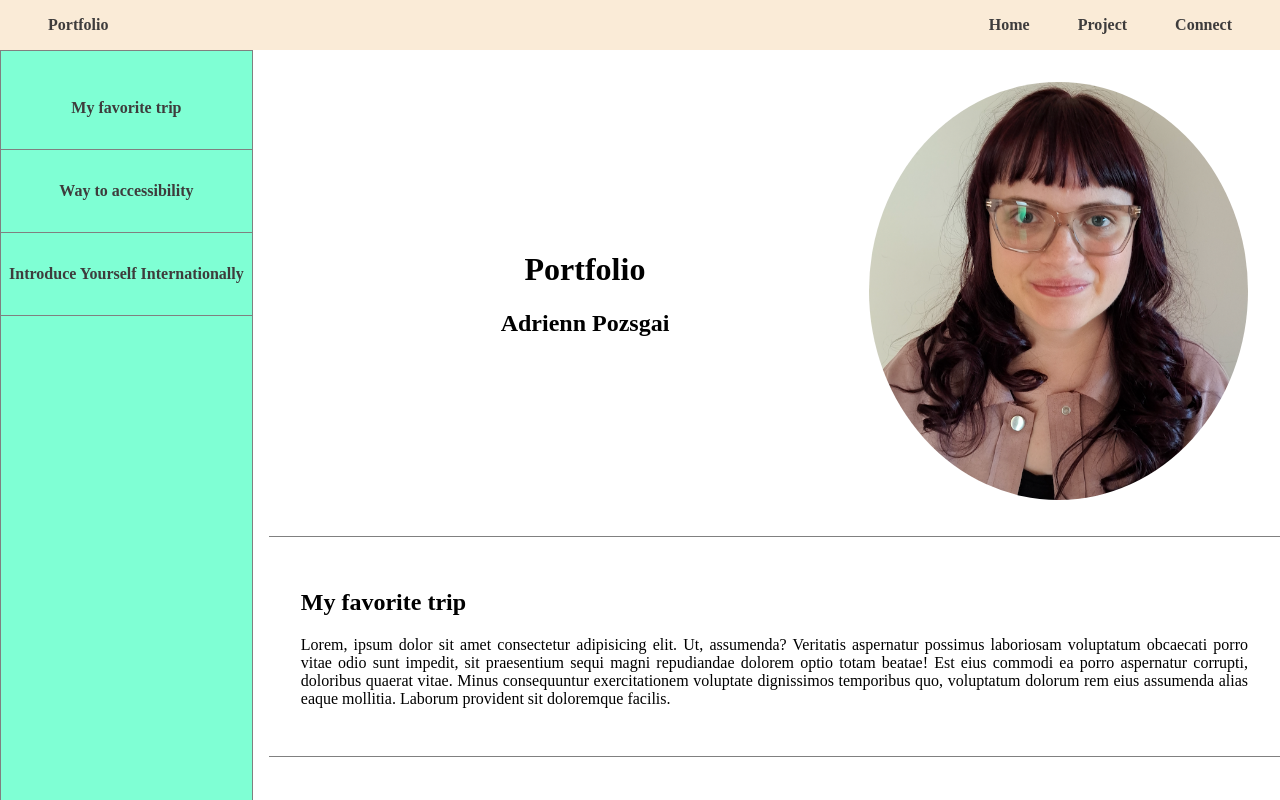
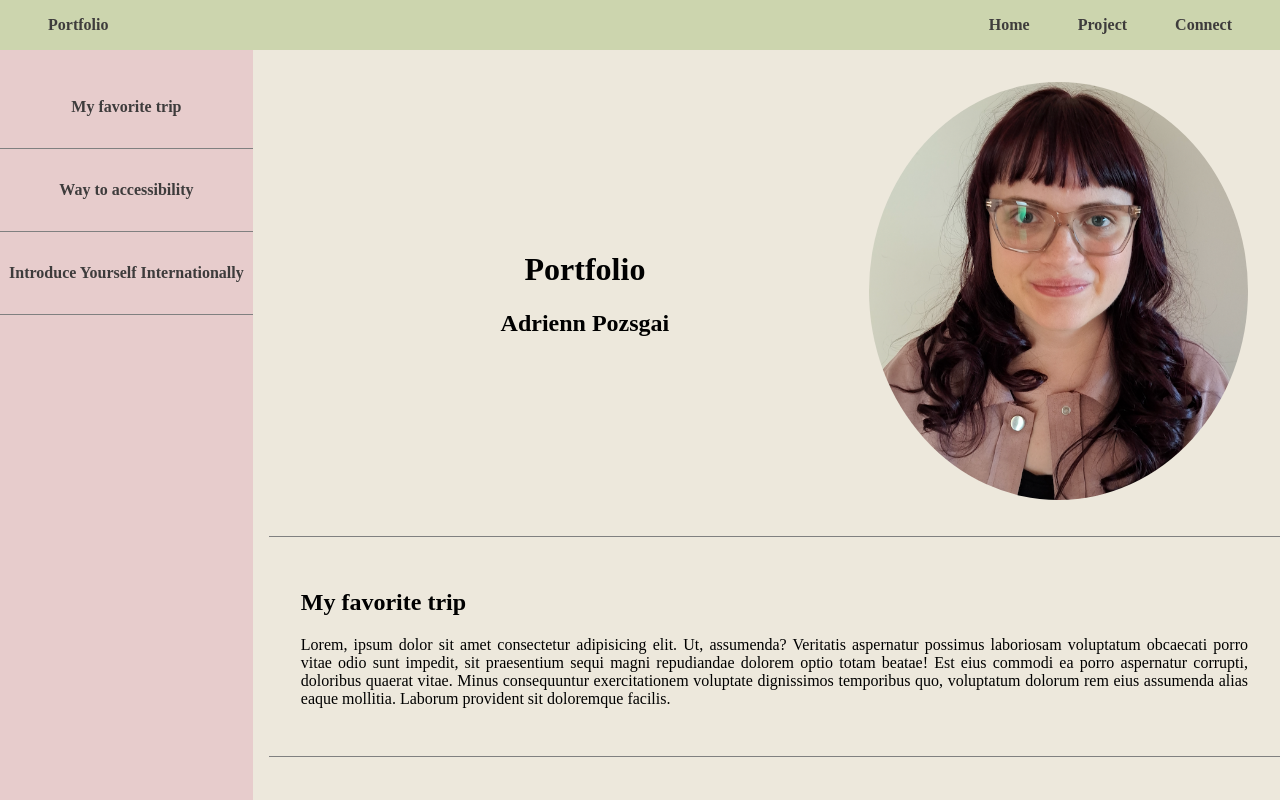
Before and after one commit to Apozsgai97/my-portfolio, a plain HTML site: page frontend/index.html in a window 1280 px wide. Shown: the top 800 px of the page. Drawn offline with Linux system fonts and the light colour scheme.

Commit message:
change color

```diff
--- a/frontend/style.css
+++ b/frontend/style.css
@@ -5,13 +5,14 @@ html,
 body {
   padding: 0;
   margin: 0;
+  background-color: #EDE8DC;
 }
 
 nav {
   display: flex;
   justify-content: space-between;
   align-items: center;
-  background-color: antiquewhite;
+  background-color: #CCD5AE;
   padding: 1rem 3rem;
 }
 
@@ -37,11 +38,10 @@ main {
 
 .nav-side {
   width: 20%;
-  background-color: aquamarine;
+  background-color: #E7CCCC;
   color: rgb(62, 60, 60);
   padding: 1rem 0;
   text-align: center;
-  border: 1px solid gray;
   min-width: 150px;
 }
 
```
